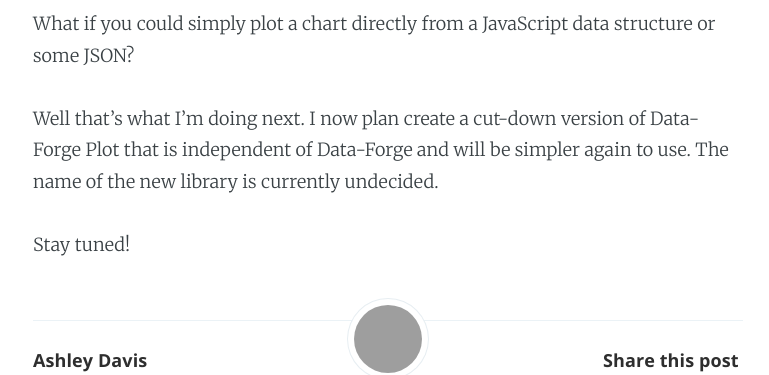
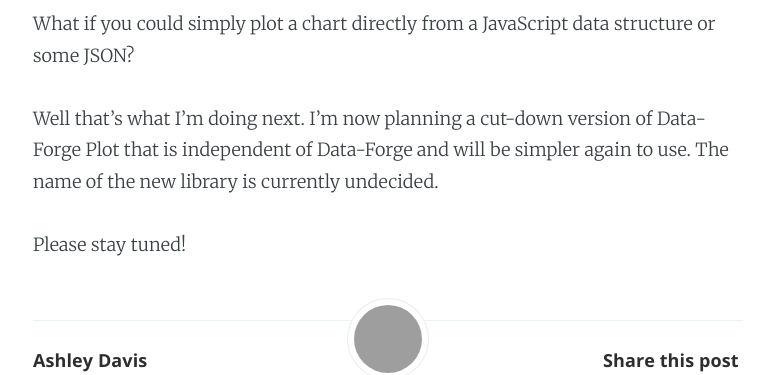
Before and after one commit to ashleydavis/the-data-wrangler-blog, a Jekyll site: the page built from _posts/2019-05-22-data-forge-plot-update3.markdown, in a window 1280 px wide and 900 px high, scrolled down 7724 px, cut to the strip 153-528 px from the top of the window. Shown: the whole strip, without its empty margins (252-1021 px from the left). Built offline with Jekyll 4.4.1, drawn with Linux system fonts in a browser that asks for light colours; comment, search, counter and statistics services are not loaded; grey boxes are pictures that could not be loaded.

Commit message:
Some fixes to the text.

```diff
--- a/_posts/2019-05-22-data-forge-plot-update3.markdown
+++ b/_posts/2019-05-22-data-forge-plot-update3.markdown
@@ -139,6 +139,6 @@ But wouldn't it be nice if you didn't even need Data-Forge?
 
 What if you could simply plot a chart directly from a JavaScript data structure or some JSON?
 
-Well that's what I'm doing next. I now plan create a cut-down version of Data-Forge Plot that is independent of Data-Forge and will be simpler again to use. The name of the new library is currently undecided.
+Well that's what I'm doing next. I'm now planning a cut-down version of Data-Forge Plot that is independent of Data-Forge and will be simpler again to use. The name of the new library is currently undecided.
 
-Stay tuned!
+Please stay tuned!
```
